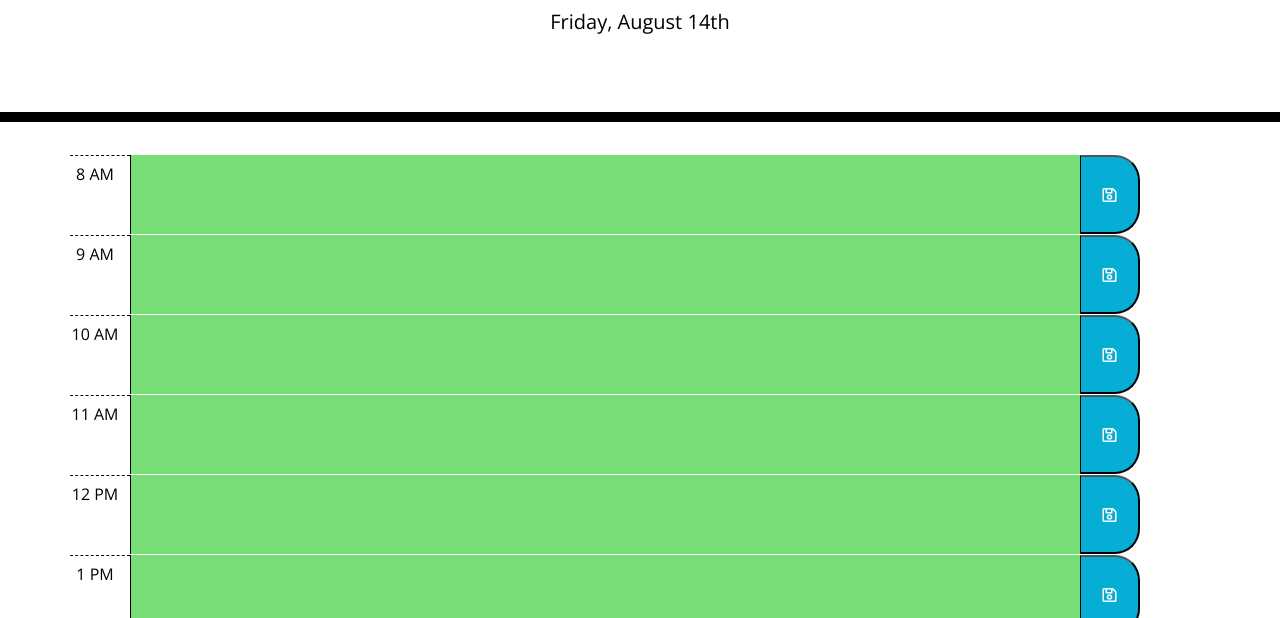
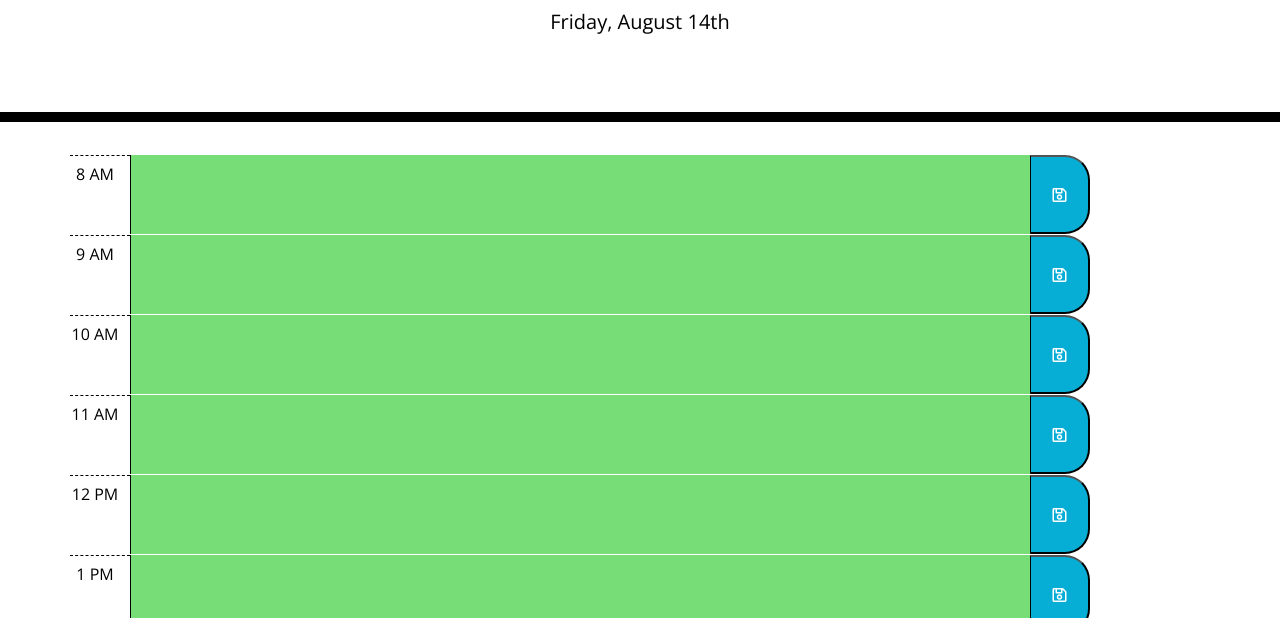
Before and after one commit to dannyhoover/Calendar, a plain HTML site: page 02-Homework/Develop/index.html in a window 1280 px wide. Shown: the part 182-800 px from the top of the page. Drawn offline with nearby package versions, Linux system fonts and the light colour scheme.

Commit message:
touch ups

```diff
--- a/02-Homework/Develop/script.js
+++ b/02-Homework/Develop/script.js
@@ -18,7 +18,7 @@ for (let hour = startTime; hour <= endTime; hour++) {
     hourDisplay.className = "hour";
     hourDisplay.textContent = `${hour % 12 || 12} ${hour > 11 ? "PM" : "AM"}`;
     let eventDisplay = document.createElement("textarea");
-    eventDisplay.className = `col-md-10 ${hour < currentHour ? "past" : hour > currentHour ? "future" : "present"}`;
+    eventDisplay.className = `description ${hour < currentHour ? "past" : hour > currentHour ? "future" : "present"}`;
     eventDisplay.value = localStorage.getItem(hour) || "";
     let saveButton = document.createElement("button");
     saveButton.className = "saveBtn";
--- a/02-Homework/Develop/style.css
+++ b/02-Homework/Develop/style.css
@@ -21,7 +21,8 @@ textarea{
   border-bottom: 10px solid black;
 }
 
-.col-md-10{
+.description{
+  width: 900px;
   white-space: pre-wrap;
 }
 
```
